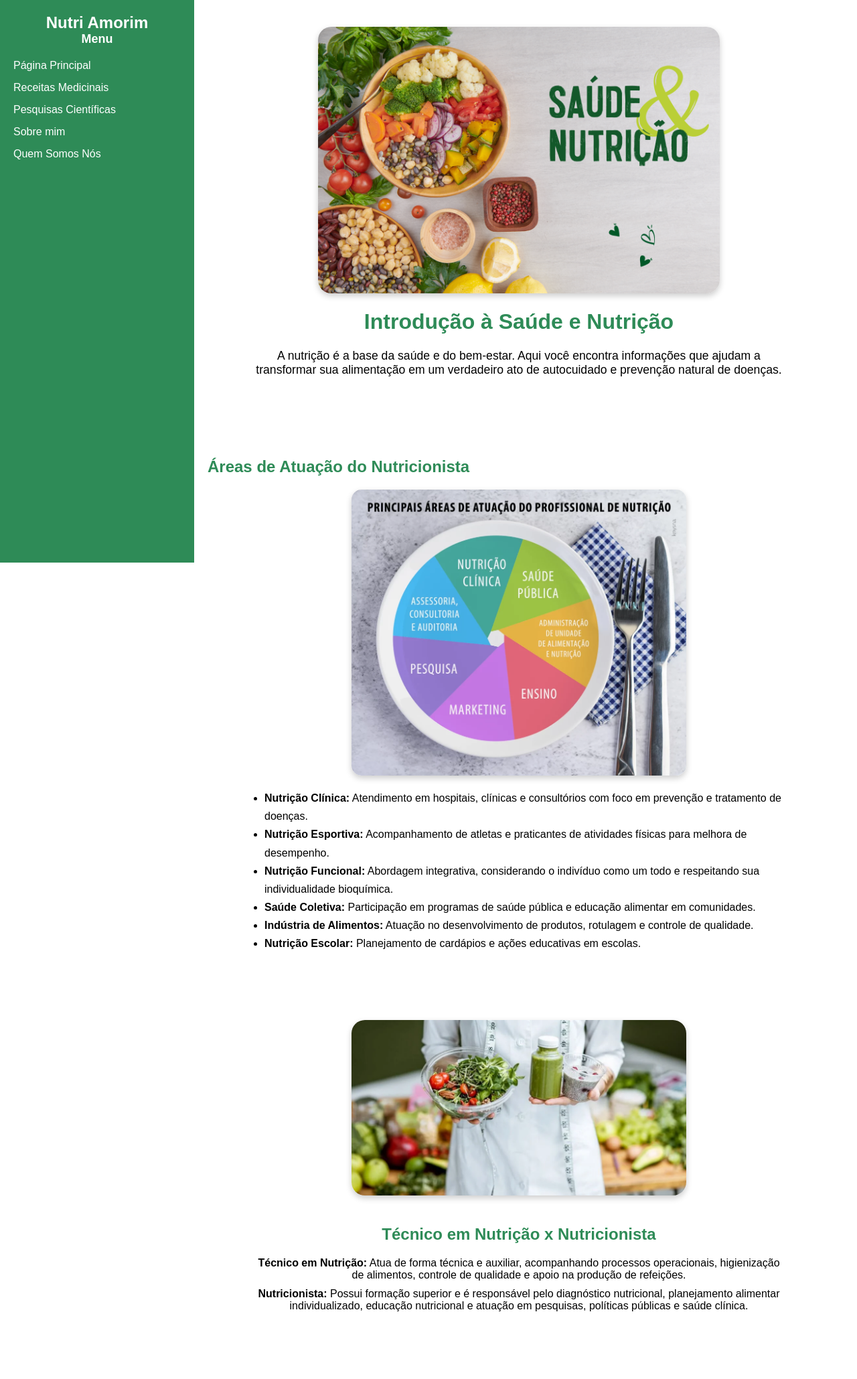
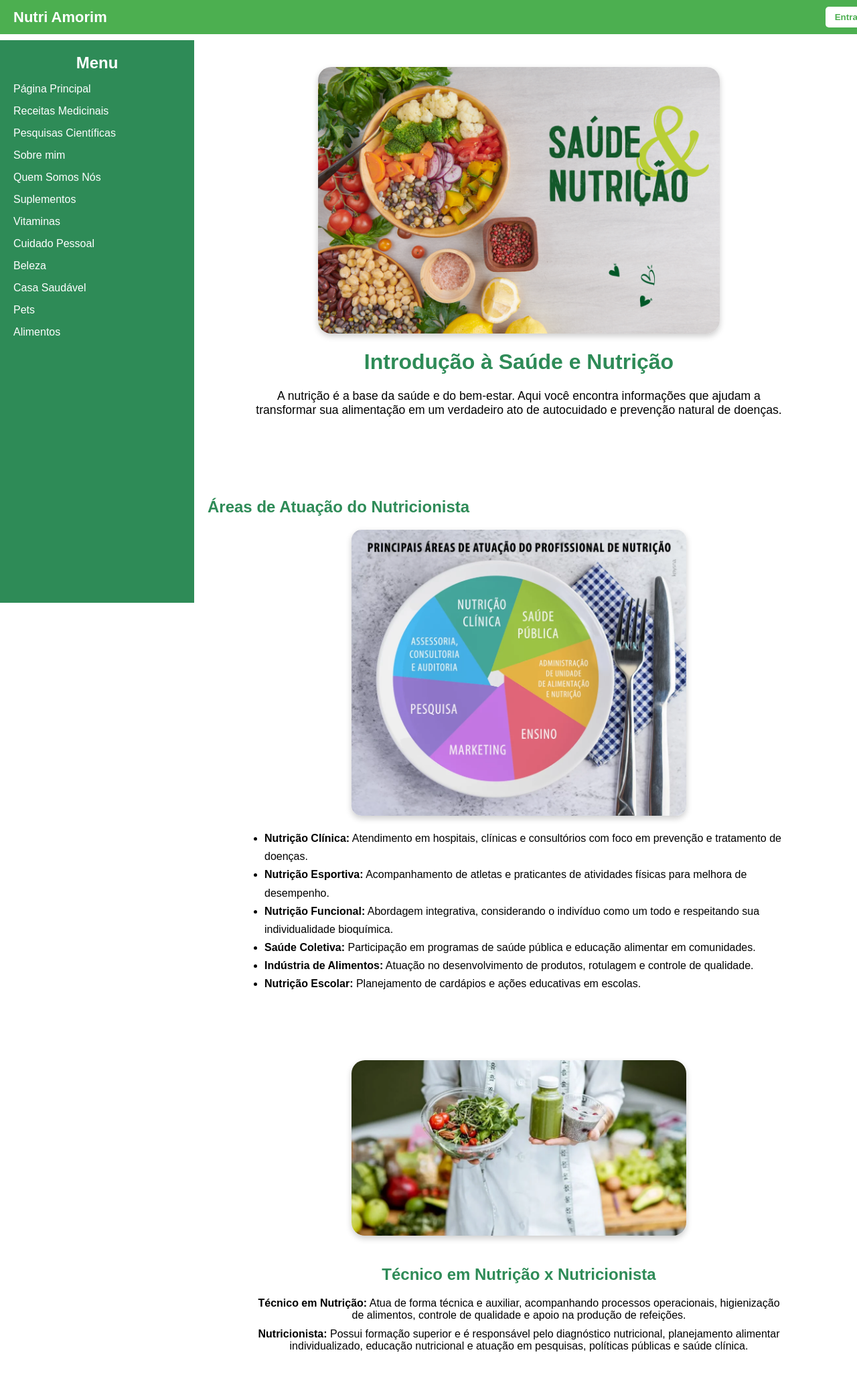
Before and after one commit to NutriAmorim/loja_nutri_novo, a Django app: page / in a window 1280 px wide. Shown: the whole page at 67% size. Before the commit the page ends 1958 px from the top, so only its background shows below. Run offline with Django 5.2, Linux system fonts and the light colour scheme.

Commit message:
Atualiza layout base com top-bar, login e novas abas no menu lateral

```diff
--- a/loja_app/templates/base.html
+++ b/loja_app/templates/base.html
@@ -5,7 +5,7 @@
 <head>
     <meta charset="UTF-8">
     <meta name="viewport" content="width=device-width, initial-scale=1.0">
-    <title>{% block title %}Bem-vindo ao Nutri Amorim{% endblock %}</title>
+    <title>{% block title %}Nutri Amorim{% endblock %}</title>
     <link rel="icon" href="{% static 'img/favicon.ico' %}" type="image/x-icon">
     <style>
         body {
@@ -13,24 +13,52 @@
             font-family: Arial, sans-serif;
         }
 
-        /* Botão de menu para mobile */
-        .menu-toggle {
-            display: none;
-            background-color: #2E8B57;
+        /* Topo */
+        .top-bar {
+            display: flex;
+            align-items: center;
+            justify-content: space-between;
+            background-color: #4CAF50;
+            padding: 10px 20px;
             color: white;
-            border: none;
-            font-size: 1.5em;
-            padding: 10px 20px;
-            width: 100%;
-            text-align: left;
-            cursor: pointer;
             position: fixed;
             top: 0;
             left: 0;
-            z-index: 1100;
+            width: 100%;
+            z-index: 1200;
         }
 
-        /* Barra lateral */
+        .menu-icon {
+            font-size: 26px;
+            cursor: pointer;
+        }
+
+        .logo {
+            font-size: 22px;
+            font-weight: bold;
+        }
+
+        .login-button {
+            background-color: white;
+            color: #4CAF50;
+            border: none;
+            padding: 8px 14px;
+            border-radius: 5px;
+            cursor: pointer;
+            font-weight: bold;
+        }
+
+        /* Botão mobile */
+        .menu-toggle {
+            display: none;
+            font-size: 1.5em;
+            background: none;
+            border: none;
+            color: white;
+            cursor: pointer;
+        }
+
+        /* Sidebar */
         .sidebar {
             width: 250px;
             background-color: #2E8B57;
@@ -38,28 +66,15 @@
             padding: 20px;
             height: 100vh;
             position: fixed;
+            top: 60px;
             left: 0;
-            top: 0;
             overflow-y: auto;
             z-index: 1000;
         }
 
-        .sidebar-header {
+        .sidebar h1, .sidebar h2 {
+            margin: 0 0 10px;
             text-align: center;
-            margin-bottom: 20px;
-        }
-
-        .brand-title {
-            font-size: 24px;
-            font-weight: bold;
-            margin: 0;
-            color: #fff;
-        }
-
-        .menu-title {
-            font-size: 18px;
-            margin: 0;
-            color: #fff;
         }
 
         .sidebar ul {
@@ -84,66 +99,67 @@
         .content {
             margin-left: 270px;
             padding: 20px;
+            padding-top: 80px;
         }
 
         /* Responsivo */
         @media (max-width: 768px) {
             .menu-toggle {
-                display: block;
+                display: inline-block;
             }
 
             .sidebar {
                 display: none;
+                position: fixed;
+                top: 60px;
                 width: 100%;
                 height: auto;
-                position: fixed;
-                top: 50px;
-                left: 0;
-                z-index: 1000;
-                padding: 10px 20px;
             }
 
             .sidebar.active {
                 display: block;
-                background-color: #2E8B57;
             }
 
             .content {
                 margin-left: 0;
-                padding-top: 100px;
-            }
-
-            .brand-title {
-                display: none;
+                padding-top: 120px;
             }
         }
     </style>
 </head>
 <body>
 
-    <!-- Botão de menu para celular -->
-    <button class="menu-toggle" onclick="toggleSidebar()">☰ Nutri Amorim</button>
+    <!-- Topo -->
+    <div class="top-bar">
+        <button class="menu-toggle" onclick="toggleSidebar()">☰</button>
+        <span class="logo">Nutri Amorim</span>
+        <button class="login-button" onclick="login()">Entrar</button>
+    </div>
 
-    <!-- Barra lateral -->
+    <!-- Sidebar -->
     <div class="sidebar" id="sidebar">
-        <div class="sidebar-header">
-            <h1 class="brand-title">Nutri Amorim</h1>
-            <h2 class="menu-title">Menu</h2>
-        </div>
+        <h2>Menu</h2>
         <ul>
             <li><a href="{% url 'pagina_principal' %}">Página Principal</a></li>
             <li><a href="{% url 'receitas_medicinais' %}">Receitas Medicinais</a></li>
             <li><a href="{% url 'pesquisas_cientificas' %}">Pesquisas Científicas</a></li>
             <li><a href="{% url 'quem_sou_eu' %}">Sobre mim</a></li>
             <li><a href="{% url 'quem_somos_nos' %}">Quem Somos Nós</a></li>
+            <li><a href="#">Suplementos</a></li>
+            <li><a href="#">Vitaminas</a></li>
+            <li><a href="#">Cuidado Pessoal</a></li>
+            <li><a href="#">Beleza</a></li>
+            <li><a href="#">Casa Saudável</a></li>
+            <li><a href="#">Pets</a></li>
+            <li><a href="#">Alimentos</a></li>
         </ul>
     </div>
 
-    <!-- Conteúdo principal -->
+    <!-- Conteúdo -->
     <div class="content">
         {% block content %}
-        <h1>Bem-vindo ao site de Nutrição Nutri Amorim!</h1>
-        <p>Aqui você encontrará receitas, pesquisas científicas e muito mais para uma vida mais saudável.</p>
+        <h1>Bem-vindo ao site Nutri Amorim!</h1>
+        <p>Explore nossas categorias e descubra um mundo mais saudável.</p>
         {% endblock %}
     </div>
 
@@ -152,6 +168,10 @@
             var sidebar = document.getElementById('sidebar');
             sidebar.classList.toggle('active');
         }
+
+        function login() {
+            alert("Você clicou em Entrar! Aqui você pode implementar sua lógica de login.");
+        }
     </script>
 
 </body>
```
